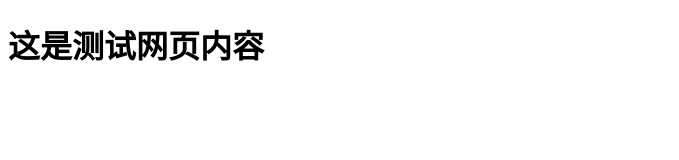
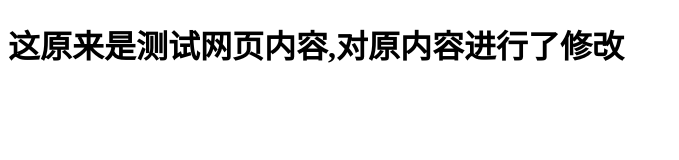
Before and after one commit to xl01/test, a plain HTML site: page index.html in a window 1280 px wide. Shown: the whole page, without its empty margins (0-679 px from the left). Drawn offline with Linux system fonts and the light colour scheme.

Commit message:
Update index.html

```diff
--- a/index.html
+++ b/index.html
@@ -7,6 +7,6 @@
     <title>Document</title>
 </head>
 <body>
-    <h1>这是测试网页内容</h1>
+    <h1>这原来是测试网页内容,对原内容进行了修改</h1>
 </body>
 </html>
```
